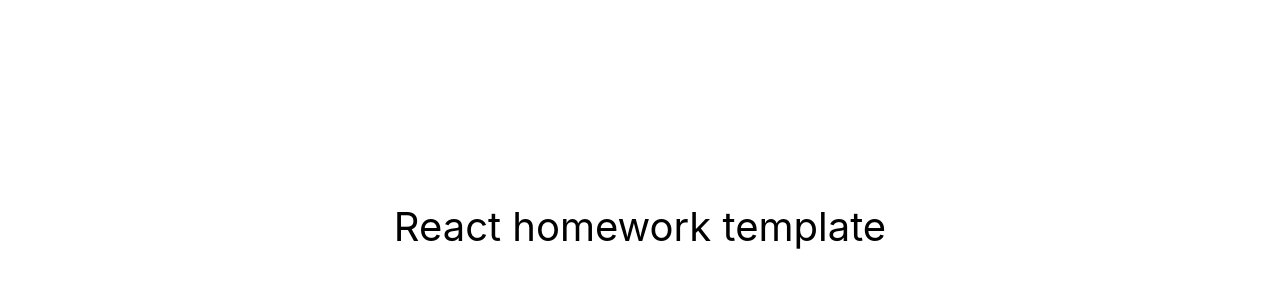
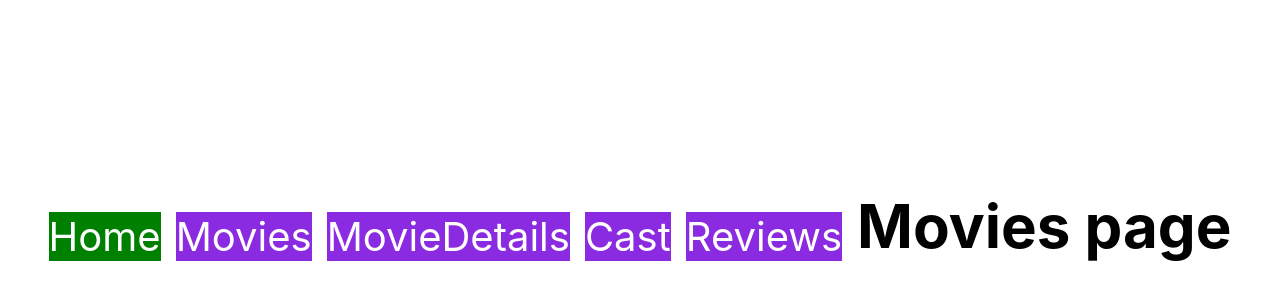
Before and after one commit to MarynaDanyliuk/goit-react-hw-05-movies, a React (Create React App) app: page / in a window 1280 px wide. Shown: the part 174-474 px from the top of the page. Built offline with nearby package versions, Linux system fonts and the light colour scheme.

Commit message:
components in progress

```diff
--- a/package.json
+++ b/package.json
@@ -2,13 +2,14 @@
   "name": "react-homework-template",
   "version": "0.1.0",
   "private": true,
-  "homepage": "https://goitacademy.github.io/react-homework-template/",
+  "homepage": "https://marynadanyliuk.github.io/goit-react-hw-05-movies/",
   "dependencies": {
     "@testing-library/jest-dom": "^5.16.3",
     "@testing-library/react": "^12.1.4",
     "@testing-library/user-event": "^13.5.0",
     "react": "^18.1.0",
     "react-dom": "^18.1.0",
+    "react-router-dom": "^6.8.0",
     "react-scripts": "5.0.1",
     "web-vitals": "^2.1.3"
   },
--- a/src/components/App.jsx
+++ /dev/null
@@ -1,16 +0,0 @@
-export const App = () => {
-  return (
-    <div
-      style={{
-        height: '100vh',
-        display: 'flex',
-        justifyContent: 'center',
-        alignItems: 'center',
-        fontSize: 40,
-        color: '#010101'
-      }}
-    >
-      React homework template
-    </div>
-  );
-};
--- /dev/null
+++ b/src/components/App/App.jsx
@@ -0,0 +1,29 @@
+import { Routes, Route } from 'react-router-dom';
+
+import Menu from '../Menu/Menu';
+
+import HomePage from 'components/pages/HomePage/HomePage';
+import MoviesPage from 'components/pages/MoviesPage/MoviesPage';
+import NotFoundPage from 'components/pages/NotFoundPage/NotFoundPage';
+
+export const App = () => {
+  return (
+    <div
+      style={{
+        height: '100vh',
+        display: 'flex',
+        justifyContent: 'center',
+        alignItems: 'center',
+        fontSize: 40,
+        color: '#010101',
+      }}
+    >
+      <Menu />
+      <Routes>
+        <Route path="/" element={<HomePage />} />
+        <Route path="/movies" element={<MoviesPage />} />
+        <Route path="*" element={<NotFoundPage />} />
+      </Routes>
+    </div>
+  );
+};
--- /dev/null
+++ b/src/components/Menu/Menu.jsx
@@ -0,0 +1,52 @@
+import css from '../Menu/menu.module.css';
+
+import { NavLink } from 'react-router-dom';
+
+const getClassName = ({ isActive }) => {
+  const className = isActive ? `${css.link} ${css.active}` : css.link;
+  return className;
+};
+
+const Menu = () => {
+  return (
+    <div className={css.wrapper}>
+      <ul className={css.menu}>
+        <li>
+          <NavLink className={getClassName} to="/">
+            Home
+          </NavLink>
+        </li>
+        <li>
+          <NavLink className={getClassName} to="/movies">
+            Movies
+          </NavLink>
+        </li>
+        <li>
+          <NavLink className={getClassName} to="/movies/:movieId">
+            MovieDetails
+          </NavLink>
+        </li>
+        <li>
+          <NavLink className={getClassName} to="/movies/:movieId/cast">
+            Cast
+          </NavLink>
+        </li>
+        <li>
+          <NavLink className={getClassName} to="/movies/:movieId/reviews">
+            Reviews
+          </NavLink>
+        </li>
+      </ul>
+    </div>
+  );
+};
+
+export default Menu;
+
+// __________________MovieDetails_______
+//         <li>
+//           <a href="/movies/:movieId/cast">Cast</a>
+//         </li>
+//         <li>
+//           <a href="/movies/:movieId/reviews">Reviews</a>
+//         </li>
--- /dev/null
+++ b/src/components/Menu/menu.module.css
@@ -0,0 +1,35 @@
+ul {
+  list-style: none;
+  padding: 0;
+  margin: 0;
+  text-decoration: none;
+}
+
+a {
+  text-decoration: none;
+}
+
+/* .wrapper {
+  display: flex;
+  padding: 25px 15px;
+  justify-content: center;
+  align-items: center;
+} */
+
+.menu {
+  display: flex;
+  /* flex-direction: column; */
+}
+
+.link {
+  display: inline-block;
+  margin-top: 20px;
+  margin-right: 15px;
+  /* padding: 10px, 15px; */
+  background-color: blueviolet;
+  color: white;
+}
+
+.link.active {
+  background-color: green;
+}
--- /dev/null
+++ b/src/components/pages/HomePage/HomePage.jsx
@@ -0,0 +1,8 @@
+const HomePage = () => {
+  return (
+    <div className="container">
+      <h2>Movies page</h2>
+    </div>
+  );
+};
+export default HomePage;
--- /dev/null
+++ b/src/components/pages/MoviesPage/MoviesPage.jsx
@@ -0,0 +1,8 @@
+const MoviesPage = () => {
+  return (
+    <div className="container">
+      <h2>Movies page</h2>
+    </div>
+  );
+};
+export default MoviesPage;
--- /dev/null
+++ b/src/components/pages/NotFoundPage/NotFoundPage.jsx
@@ -0,0 +1,11 @@
+import { Link } from 'react-router-dom';
+
+const NotFoundPage = () => {
+  return (
+    <div className="container">
+      <h2>Page not found...</h2>
+      <Link to="/">to Home page</Link>
+    </div>
+  );
+};
+export default NotFoundPage;
--- a/src/index.js
+++ b/src/index.js
@@ -1,10 +1,13 @@
 import React from 'react';
 import ReactDOM from 'react-dom/client';
-import { App } from 'components/App';
+import { App } from 'components/App/App';
 import './index.css';
+import { BrowserRouter } from 'react-router-dom';
 
 ReactDOM.createRoot(document.getElementById('root')).render(
   <React.StrictMode>
-    <App />
+    <BrowserRouter>
+      <App />
+    </BrowserRouter>
   </React.StrictMode>
 );
```
Also changed, not shown: 1 other file (tests, documents, lock files or other folders).
